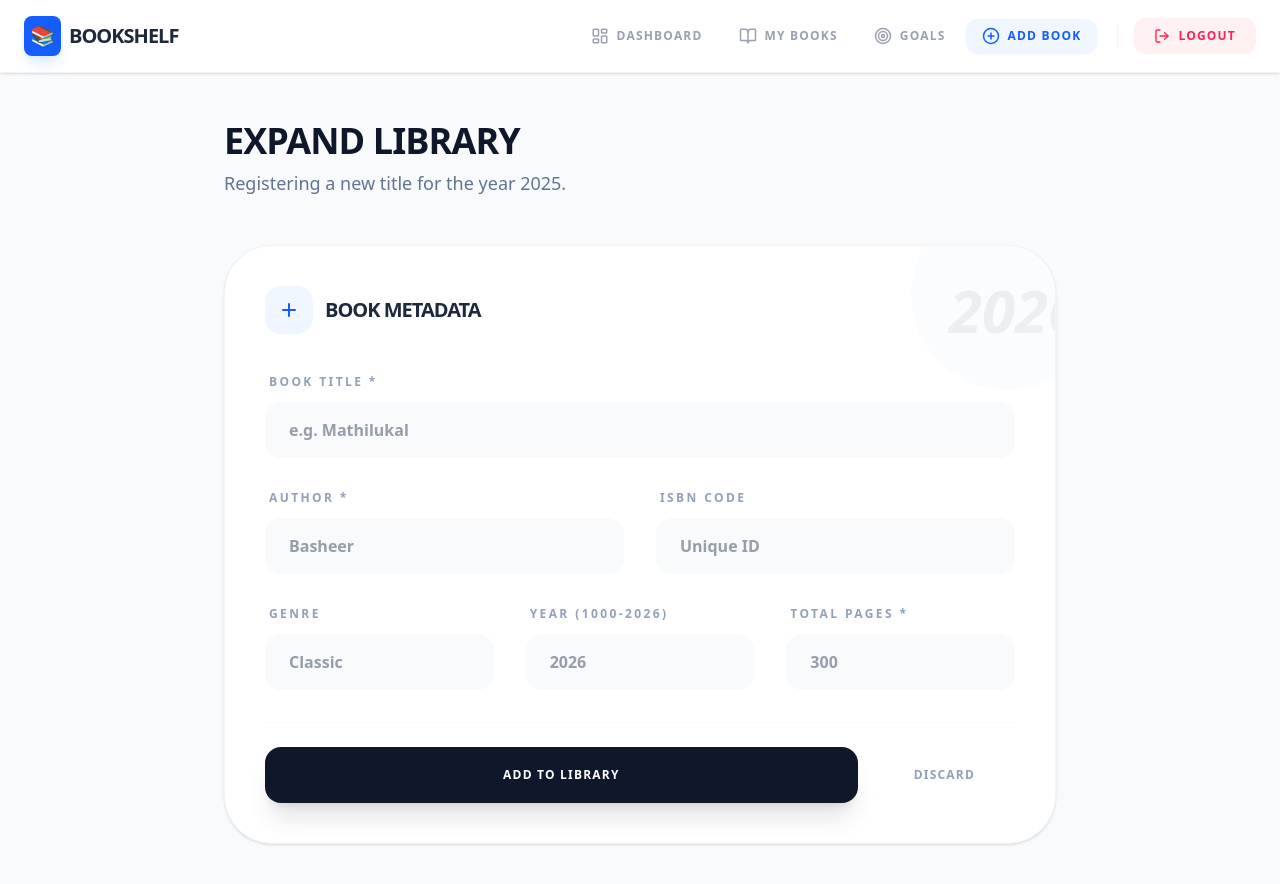
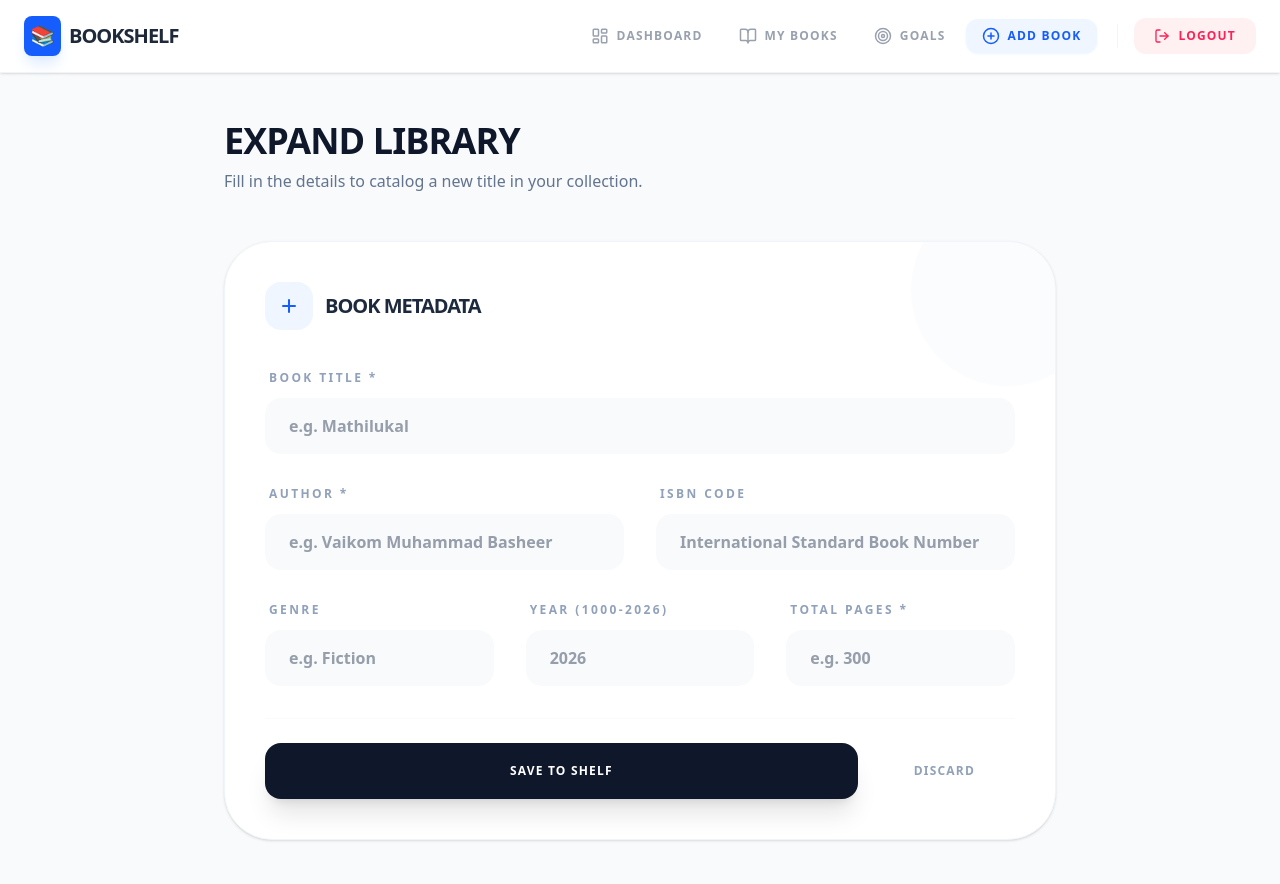
Before and after one commit to Aiswaryar123/ReadingTrackerProject, a React app in the folder frontend/: page /add-book in a window 1280 px wide. Shown: the top 884 px of the page. Built offline with nearby package versions, Linux system fonts and the light colour scheme; the HTML template or start-up script is replaced by a standard one.

Commit message:
fixes frontend alignment

```diff
--- a/frontend/src/pages/AddBook.jsx
+++ b/frontend/src/pages/AddBook.jsx
@@ -22,11 +22,10 @@ function AddBook() {
 
   const validateForm = () => {
     const { title, author, total_pages, publication_year } = formData;
-    const currentYear = new Date().getFullYear();
+    const currentYear = 2026;
 
     if (title.trim().length < 2) return "Book title is too short.";
     if (/^\d+$/.test(title)) return "Title cannot be only numbers.";
-
     if (author.trim().length < 2) return "Author name is too short.";
 
     const pages = parseInt(total_pages);
@@ -35,7 +34,6 @@ function AddBook() {
 
     if (publication_year) {
       const year = parseInt(publication_year);
-
       if (year < 1000 || year > currentYear) {
         return `Publication year must be between 1000 and ${currentYear}.`;
       }
@@ -47,17 +45,10 @@ function AddBook() {
     e.preventDefault();
     setError("");
 
-    const currentYear = 2026;
-    if (parseInt(formData.total_pages) <= 0) {
-      setError("Total pages must be greater than 0.");
+    const validationError = validateForm();
+    if (validationError) {
+      setError(validationError);
       return;
-    }
-    if (formData.publication_year) {
-      const year = parseInt(formData.publication_year);
-      if (year < 1000 || year > currentYear) {
-        setError(`Publication year must be between 1000 and ${currentYear}.`);
-        return;
-      }
     }
 
     setIsSubmitting(true);
@@ -88,16 +79,16 @@ function AddBook() {
           <h1 className="text-4xl font-extrabold text-slate-900 tracking-tight uppercase">
             Expand Library
           </h1>
-          <p className="mt-2 text-slate-500 text-lg font-medium">
-            Registering a new title for the year {new Date().getFullYear()}.
+          <p className="text-slate-500 mt-2 font-medium">
+            Fill in the details to catalog a new title in your collection.
           </p>
         </header>
 
         <div className="bg-white p-10 rounded-[3rem] shadow-sm border border-slate-100 relative overflow-hidden">
-          <div className="absolute top-0 right-0 -mr-12 -mt-12 w-48 h-48 bg-slate-50 rounded-full opacity-50 flex items-center justify-center pt-8 pl-4">
-            <span className="text-6xl grayscale opacity-10 font-bold italic">
+          <div className="absolute top-0 right-0 -mr-12 -mt-12 w-48 h-48 bg-slate-50 rounded-full opacity-50 flex items-center justify-center pt-8 pl-4 pointer-events-none">
+            {/* <span className="text-6xl grayscale opacity-10 font-black italic">
               2026
-            </span>
+            </span> */}
           </div>
 
           <div className="relative z-10">
@@ -123,7 +114,7 @@ function AddBook() {
             </div>
 
             {error && (
-              <div className="bg-red-50 border-l-4 border-red-500 p-4 mb-8 rounded-r-2xl shadow-sm animate-bounce">
+              <div className="bg-red-50 border-l-4 border-red-500 p-4 mb-8 rounded-r-2xl shadow-sm animate-pulse">
                 <p className="text-red-700 font-bold text-sm">⚠️ {error}</p>
               </div>
             )}
@@ -156,9 +147,10 @@ function AddBook() {
                     value={formData.author}
                     onChange={handleChange}
                     className="w-full px-6 py-4 bg-slate-50 border-none rounded-2xl focus:ring-2 focus:ring-blue-500 outline-none transition font-bold text-slate-700"
-                    placeholder="Basheer"
+                    placeholder="e.g. Vaikom Muhammad Basheer"
                   />
                 </div>
+
                 <div>
                   <label className="block text-xs font-black text-slate-400 uppercase tracking-[0.2em] mb-3 ml-1">
                     ISBN Code
@@ -169,7 +161,7 @@ function AddBook() {
                     value={formData.isbn}
                     onChange={handleChange}
                     className="w-full px-6 py-4 bg-slate-50 border-none rounded-2xl focus:ring-2 focus:ring-blue-500 outline-none transition font-bold text-slate-700"
-                    placeholder="Unique ID"
+                    placeholder="International Standard Book Number"
                   />
                 </div>
               </div>
@@ -185,9 +177,10 @@ function AddBook() {
                     value={formData.genre}
                     onChange={handleChange}
                     className="w-full px-6 py-4 bg-slate-50 border-none rounded-2xl focus:ring-2 focus:ring-blue-500 outline-none transition font-bold text-slate-700"
-                    placeholder="Classic"
+                    placeholder="e.g. Fiction"
                   />
                 </div>
+
                 <div>
                   <label className="block text-xs font-black text-slate-400 uppercase tracking-[0.2em] mb-3 ml-1">
                     Year (1000-2026)
@@ -201,6 +194,7 @@ function AddBook() {
                     placeholder="2026"
                   />
                 </div>
+
                 <div>
                   <label className="block text-xs font-black text-slate-400 uppercase tracking-[0.2em] mb-3 ml-1">
                     Total Pages *
@@ -212,7 +206,7 @@ function AddBook() {
                     value={formData.total_pages}
                     onChange={handleChange}
                     className="w-full px-6 py-4 bg-slate-50 border-none rounded-2xl focus:ring-2 focus:ring-blue-500 outline-none transition font-bold text-slate-700"
-                    placeholder="300"
+                    placeholder="e.g. 300"
                   />
                 </div>
               </div>
@@ -221,9 +215,9 @@ function AddBook() {
                 <button
                   type="submit"
                   disabled={isSubmitting}
-                  className="flex-1 bg-slate-900 text-white font-black text-xs uppercase tracking-widest py-5 rounded-2xl shadow-xl transition-all active:scale-95 disabled:opacity-50"
+                  className="w-full sm:flex-1 bg-slate-900 text-white font-black text-xs uppercase tracking-widest py-5 rounded-2xl shadow-xl transition-all active:scale-95 disabled:opacity-50 disabled:cursor-not-allowed"
                 >
-                  {isSubmitting ? "Checking Database..." : "Add to Library"}
+                  {isSubmitting ? "Validating Entry..." : "Save to Shelf"}
                 </button>
                 <button
                   type="button"
```
